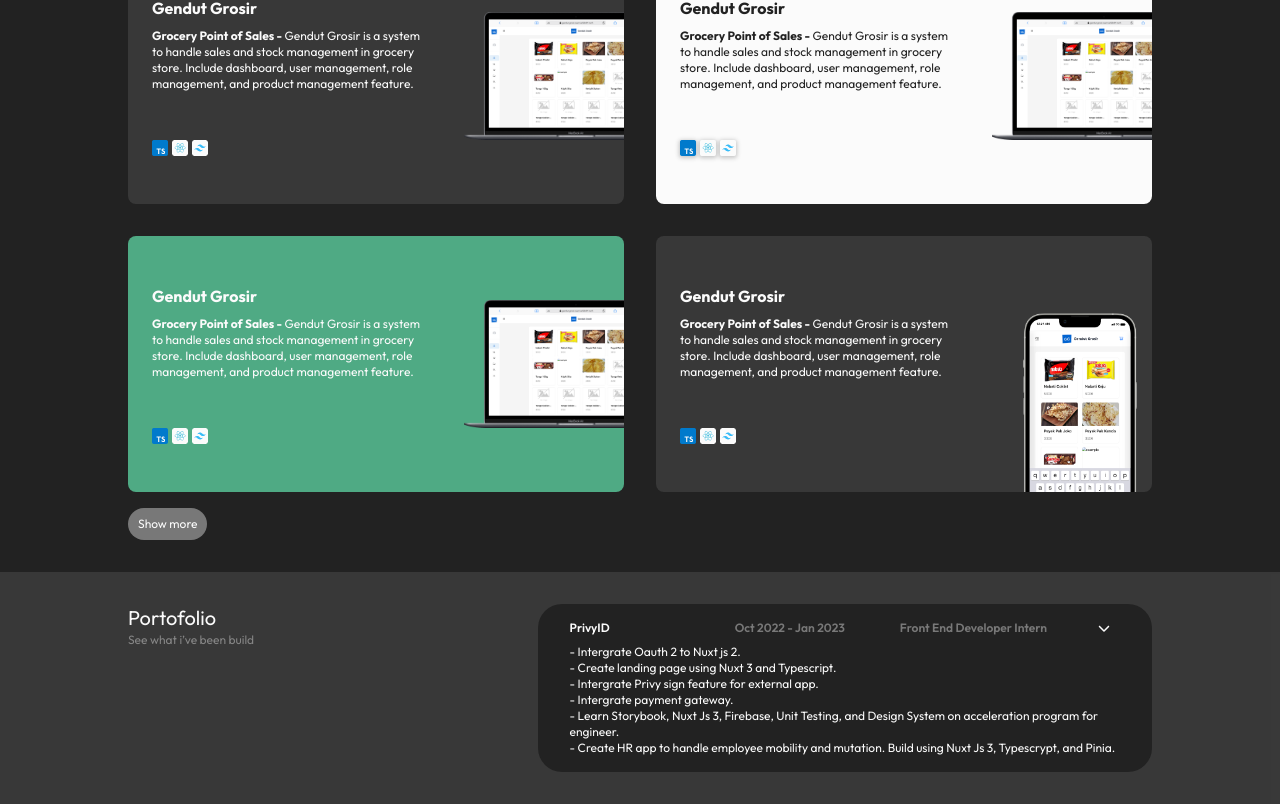
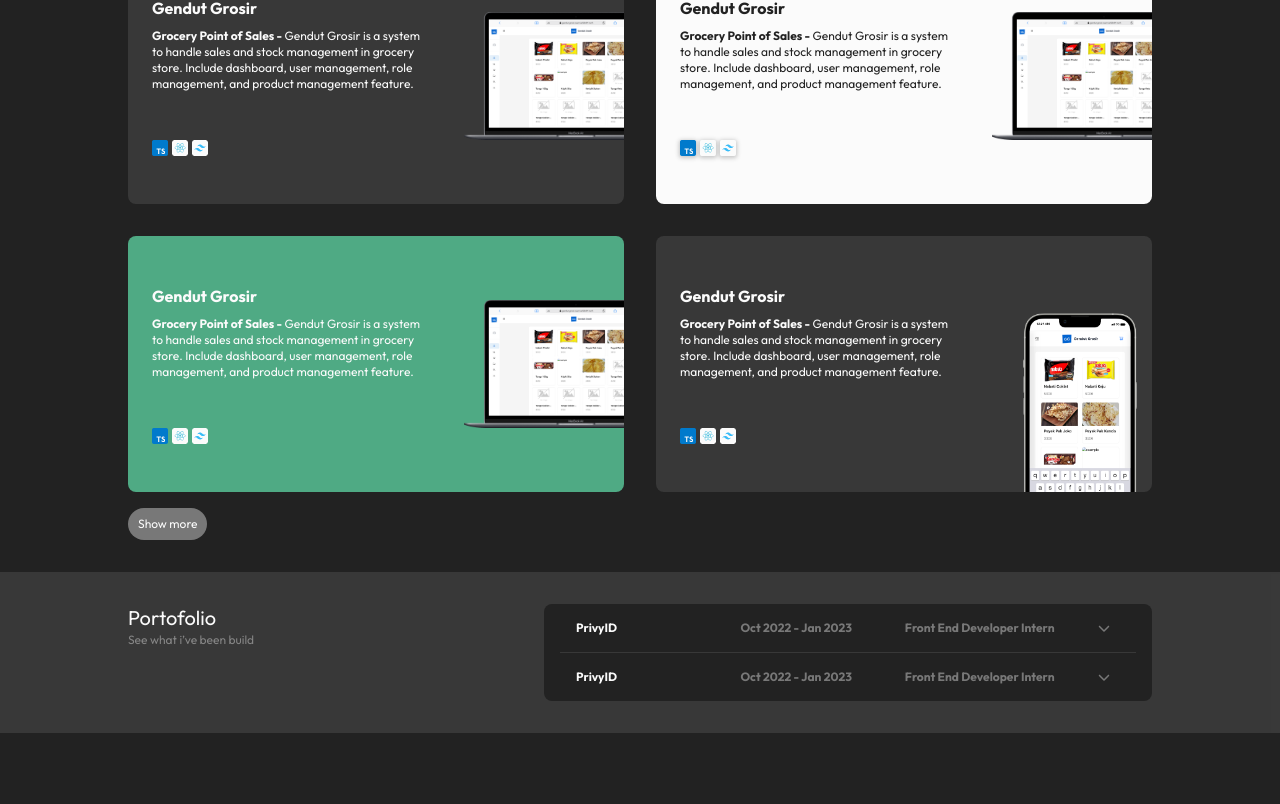
Before and after one commit to ianfebi01/web-profile-fe, a Next.js app: page / in a window 1280 px wide. Shown: the part 951-1755 px from the top of the page. After the commit the page ends 1684 px from the top, so only its background shows below. Built offline with nearby package versions, Linux system fonts and the light colour scheme.

Commit message:
make dynamic data on section 4

```diff
--- a/app/page.tsx
+++ b/app/page.tsx
@@ -3,7 +3,6 @@ import Section1 from '@/components/Organisms/Home/Section1'
 import Section2 from '@/components/Organisms/Home/Section2'
 import Section3 from '@/components/Organisms/Home/Section3'
 import Section4 from '@/components/Organisms/Home/Section4'
-import Image from 'next/image'
 
 export default function Home() {
   return (
--- a/components/Molecules/CardPortofolio.tsx
+++ b/components/Molecules/CardPortofolio.tsx
@@ -66,8 +66,10 @@ const CardPortofolio: FunctionComponent<Props> = (props) => {
             >
               <Image
                 src={`/${item}.svg`}
-                layout="fill"
-                objectFit="contain"
+                fill
+                style={{
+                  objectFit: 'contain',
+                }}
                 alt="Icon"
               />
             </div>
@@ -89,8 +91,11 @@ const CardPortofolio: FunctionComponent<Props> = (props) => {
             <Image
               src={image}
               alt="Project Image"
-              layout="fill"
-              objectFit="contain"
+              fill
+              priority
+              style={{
+                objectFit: 'contain',
+              }}
             />
           </div>
         </div>
--- a/components/Organisms/Home/Section4.tsx
+++ b/components/Organisms/Home/Section4.tsx
@@ -2,65 +2,91 @@
 import Button from '@/components/Atoms/Button'
 import TextHeader from '@/components/Atoms/TextHeader'
 import { FontAwesomeIcon } from '@fortawesome/react-fontawesome'
-import React from 'react'
+import React, { FunctionComponent, useState } from 'react'
 import { faChevronDown } from '@fortawesome/free-solid-svg-icons'
+import { format } from 'date-fns'
+import { sanitize } from 'isomorphic-dompurify'
 
-const Section4 = () => {
+const experience = [
+  {
+    companyName: 'PrivyID',
+    startDate: new Date('2022-10-10'),
+    endDate: new Date('2023-01-10'),
+    role: 'Front End Developer Intern',
+    desc: '<ul><li><p>Intergrate Oauth 2 to Nuxt js 2.</p></li><li><p>Create landing page using Nuxt 3 and Typescript.</p></li><li><p>Intergrate Privy sign feature for external app.</p></li><li><p>Intergrate payment gateway.</p></li><li><p>Learn Storybook, Nuxt Js 3, Firebase, Unit Testing, andDesign System on acceleration program for engineer.</p></li><li><p>Create HR app to handle employee mobility and mutation.Build using Nuxt Js 3, Typescrypt, and Pinia.</p></li></ul>',
+  },
+  {
+    companyName: 'PrivyID',
+    startDate: new Date('2022-10-10'),
+    endDate: new Date('2023-01-10'),
+    role: 'Front End Developer Intern',
+    desc: '<ul><li><p>Intergrate Oauth 2 to Nuxt js 2.</p></li><li><p>Create landing page using Nuxt 3 and Typescript.</p></li><li><p>Intergrate Privy sign feature for external app.</p></li><li><p>Intergrate payment gateway.</p></li><li><p>Learn Storybook, Nuxt Js 3, Firebase, Unit Testing, andDesign System on acceleration program for engineer.</p></li><li><p>Create HR app to handle employee mobility and mutation.Build using Nuxt Js 3, Typescrypt, and Pinia.</p></li></ul>',
+  },
+]
+
+const Section4: FunctionComponent = () => {
+  const [show, setShow] = useState<number[]>([])
+
+  const handleShow = (i: number) => {
+    if (show?.includes(i)) {
+      setShow(show.filter((item) => item !== i))
+    } else setShow([...show, i])
+  }
   return (
     <section id="portofolio" className="main__section h-fit bg-dark-secondary">
       <div className="main__container my-8 flex flex-col gap-4">
-        <div className="grid grid-cols-5">
-          <div className="col-span-2">
+        <div className="grid grid-cols-5 gap-4">
+          <div className=" col-span-5 md:col-span-2">
             <TextHeader
               title="Portofolio"
               subtitle="See what i’ve been build"
             />
           </div>
-          <div className="bg-dark w-full h-fit border border-none rounded-3xl col-span-3 p-4 flex flex-col">
-            <div className="flex flex-col px-4 gap-2">
-              <div className="grid grid-cols-10 font-semibold">
-                <div className="col-span-3">PrivyID</div>
-                <div className="col-span-3 text-white-overlay">
-                  Oct 2022 - Jan 2023
+          <div className="bg-dark w-full h-fit border border-none rounded-lg col-span-5 md:col-span-3 p-4 flex flex-col">
+            {experience?.map((item, i) => (
+              <div
+                className={`flex flex-col px-4 gap-2 text-white-overlay  border  border-t-0 border-r-0 border-l-0 ${
+                  experience?.length - 1 === i
+                    ? 'border-b-0 pb-0 mb-0'
+                    : 'border-b-dark-secondary pb-4 mb-4'
+                }`}
+                key={i}
+              >
+                <div className="grid sm:grid-cols-10 gap-1 font-bold text-white">
+                  <h3 className=" col-span-8 sm:col-span-3 ">
+                    {item.companyName}
+                  </h3>
+                  <time className="col-span-8 sm:col-span-3 text-white-overlay ">
+                    {format(item.startDate, 'MMM yyyy') +
+                      ' - ' +
+                      format(item.endDate, 'MMM yyyy')}
+                  </time>
+                  <h3 className="col-span-7 sm:col-span-3 text-white-overlay">
+                    {item.role}
+                  </h3>
+                  <div className="col-span-1 text-right">
+                    <Button
+                      variant="link"
+                      onClick={() => handleShow(i)}
+                      className="text-white-overlay"
+                    >
+                      <FontAwesomeIcon
+                        icon={faChevronDown}
+                        className={`transition-default ${
+                          show.includes(i) ? '-rotate-180' : ''
+                        }`}
+                      />
+                    </Button>
+                  </div>
                 </div>
-                <div className="col-span-3 text-white-overlay">
-                  Front End Developer Intern
-                </div>
-                <div className="col-span-1 text-right">
-                  <Button variant="link">
-                    <FontAwesomeIcon icon={faChevronDown} />
-                  </Button>
-                </div>
+                {show.includes(i) && (
+                  <div
+                    className="leading-5 [&>ul]:list-disc"
+                    dangerouslySetInnerHTML={{ __html: sanitize(item.desc) }}
+                  ></div>
+                )}
               </div>
-              <div>
-                <ul>
-                  <li>
-                    <p> - Intergrate Oauth 2 to Nuxt js 2.</p>
-                  </li>
-                  <li>
-                    <p> - Create landing page using Nuxt 3 and Typescript.</p>
-                  </li>
-                  <li>
-                    <p> - Intergrate Privy sign feature for external app.</p>
-                  </li>
-                  <li>
-                    <p> - Intergrate payment gateway.</p>
-                  </li>
-                  <li>
-                    <p>
-                      - Learn Storybook, Nuxt Js 3, Firebase, Unit Testing, and
-                      Design System on acceleration program for engineer.
-                    </p>
-                  </li>
-                  <li>
-                    <p>
-                      - Create HR app to handle employee mobility and mutation.
-                      Build using Nuxt Js 3, Typescrypt, and Pinia.
-                    </p>
-                  </li>
-                </ul>
-              </div>
-            </div>
+            ))}
           </div>
         </div>
       </div>
--- a/next.config.js
+++ b/next.config.js
@@ -1,4 +1,8 @@
 /** @type {import('next').NextConfig} */
-const nextConfig = {}
+const nextConfig = {
+  publicRuntimeConfig: {
+    // Will be available on both server and client
+  },
+}
 
 module.exports = nextConfig
--- a/package.json
+++ b/package.json
@@ -18,6 +18,7 @@
     "@types/react": "18.2.22",
     "@types/react-dom": "18.2.7",
     "autoprefixer": "10.4.16",
+    "date-fns": "^2.30.0",
     "eslint": "8.49.0",
     "eslint-config-next": "13.5.2",
     "framer-motion": "^10.16.4",
@@ -26,6 +27,7 @@
     "postcss": "8.4.30",
     "react": "18.2.0",
     "react-dom": "18.2.0",
+    "react-quill": "^2.0.0",
     "tailwindcss": "3.3.3",
     "typescript": "5.2.2"
   },
```
Also changed, not shown: 2 other files (tests, documents, lock files or other folders).
